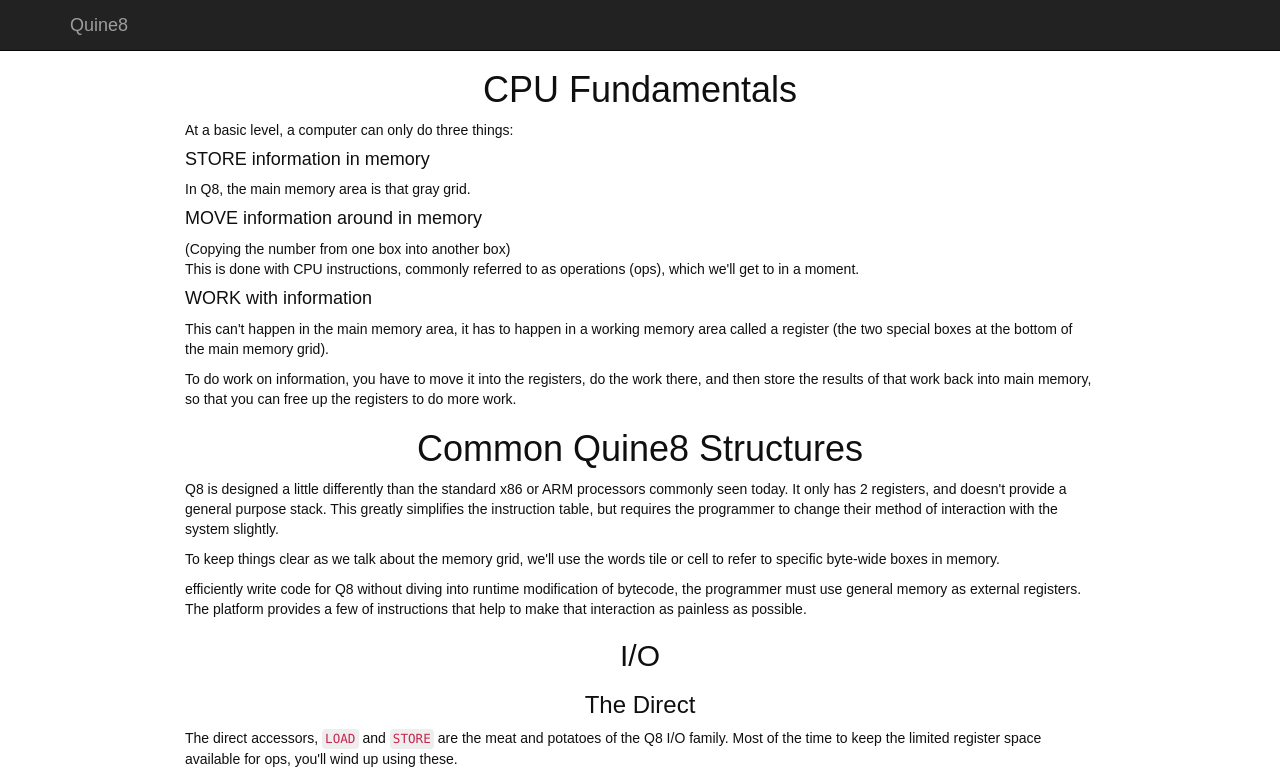
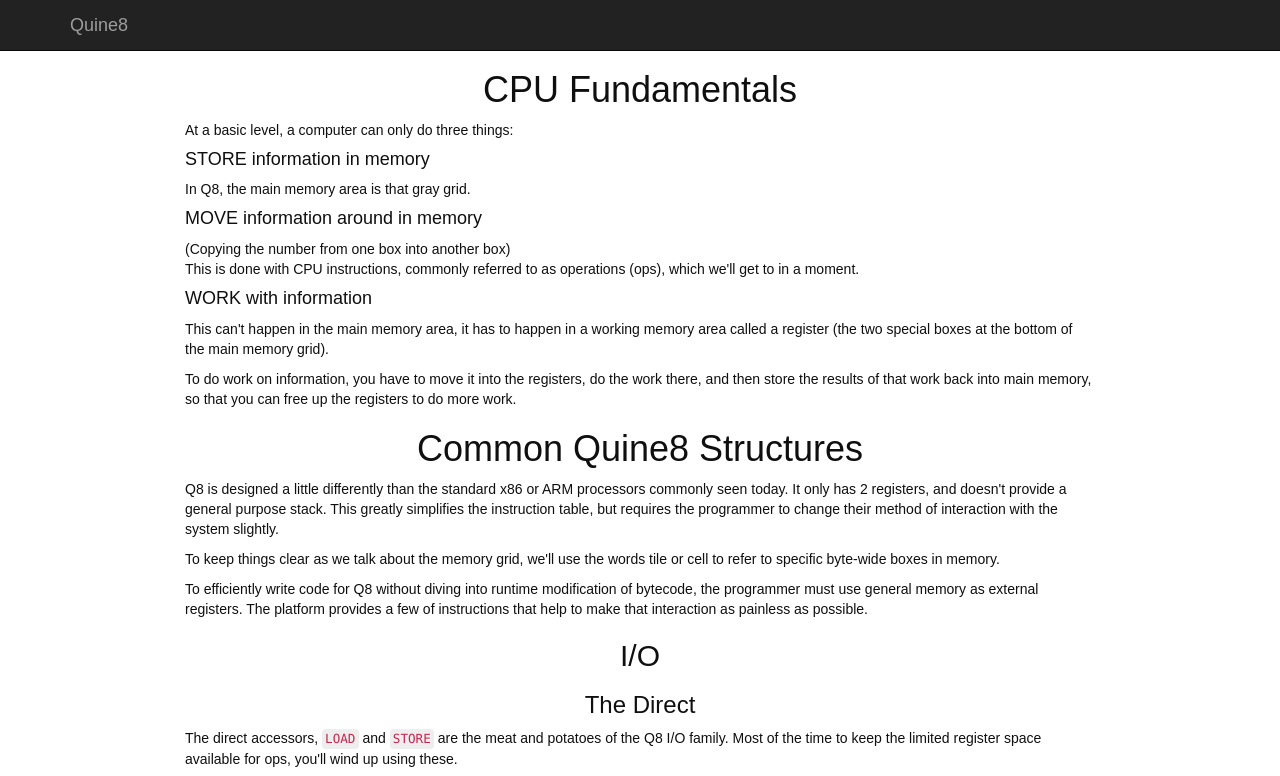
Before and after one commit to colrdavidson/Q8, a plain HTML site: page basics.html in a window 1280 px wide. Shown: the top 776 px of the page. Drawn offline with nearby package versions, Linux system fonts and the light colour scheme.

Commit message:
Fix "efficiently write code" typo

```diff
--- a/basics.html
+++ b/basics.html
@@ -56,7 +56,7 @@
 			method of interaction with the system slightly.</p>
 			<p>To keep things clear as we talk about the memory grid, we'll use the words tile or cell
 			to refer to specific byte-wide boxes in memory.</p>
-			<p>efficiently write code for Q8 without diving into runtime modification of
+			<p>To efficiently write code for Q8 without diving into runtime modification of
 			bytecode, the programmer must use general memory as external registers. The platform provides a few
 			of instructions that help to make that interaction as painless as possible.</p>
 		</section>
```
